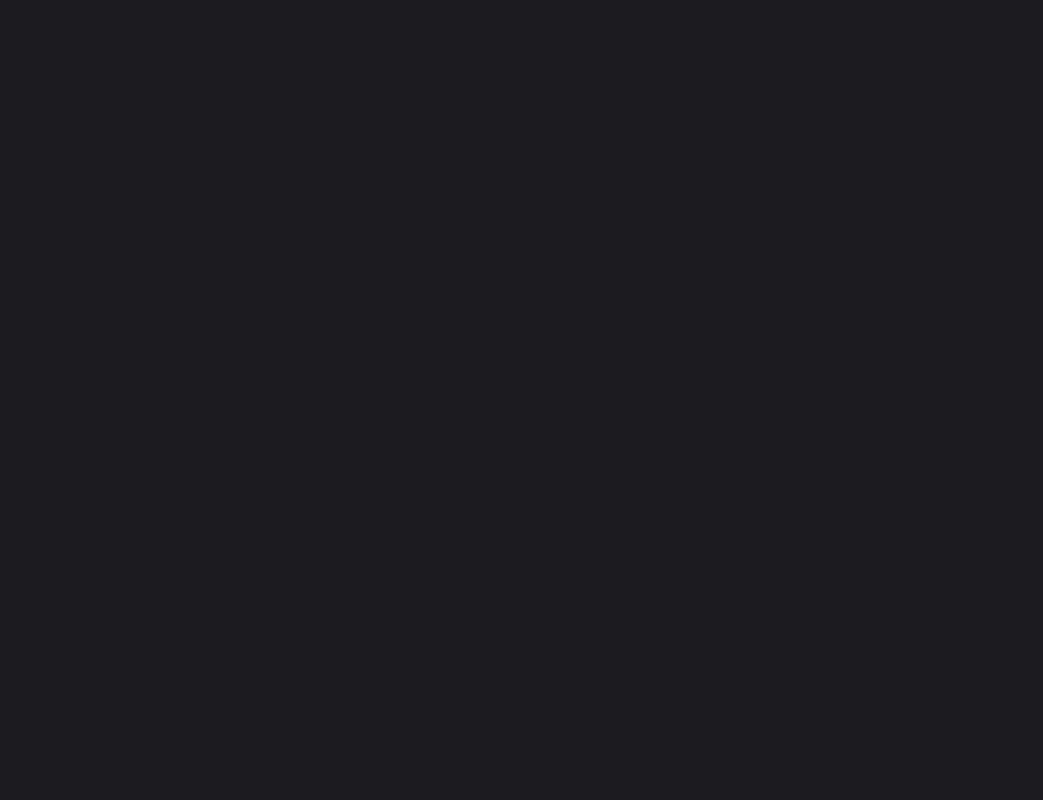
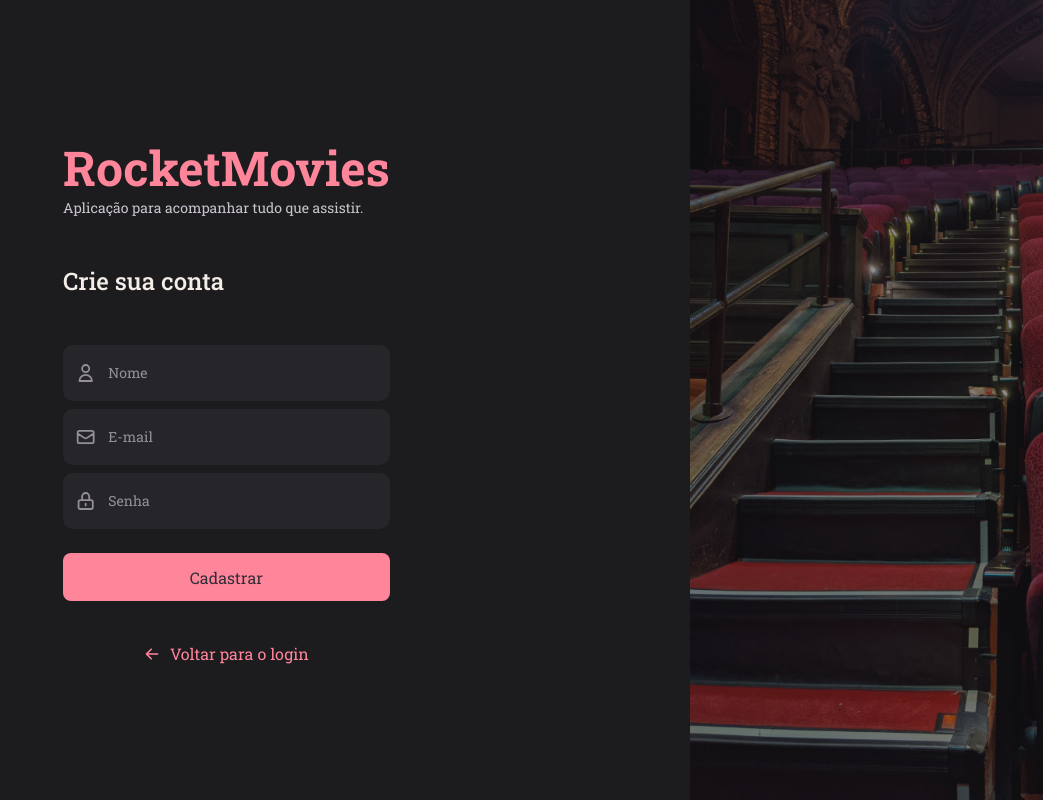
Before and after one commit to evans-costa/rocketmovies-backend, a React (Vite) app in the folder frontend/: page /register in a window 1280 px wide. Before the commit this address had no page. Shown: the whole page, without its empty margins (237-1280 px from the left). Built offline with nearby package versions, Linux system fonts and the light colour scheme.

Commit message:
Creating sign up logic

```diff
--- a/frontend/src/pages/SignUp/index.jsx
+++ b/frontend/src/pages/SignUp/index.jsx
@@ -1,9 +1,7 @@
-import {
-	HiOutlineMail,
-	HiOutlineLockClosed,
-	HiOutlineUser,
-	HiArrowLeft,
-} from "react-icons/hi";
+import { useState } from "react";
+import { useNavigate } from "react-router-dom";
+import { HiOutlineMail, HiOutlineLockClosed, HiOutlineUser, HiArrowLeft } from "react-icons/hi";
+import { api } from "../../services/api";
 
 import { Container, Register, Image } from "./styles";
 
@@ -12,6 +10,29 @@ import { Button } from "../../components/Button";
 import { ButtonText } from "../../components/ButtonText";
 
 export function SignUp() {
+  const [name, setName] = useState("");
+  const [email, setEmail] = useState("");
+  const [password, setPassword] = useState("");
+
+  const navigate = useNavigate();
+
+  async function handleSignUp() {
+    if (!name || !email || !password) {
+      return alert("Fill all the fields!");
+    }
+
+    api
+      .post("/users", { name, email, password })
+      .then(alert("User successfully registered!"), navigate("/"))
+      .catch((error) => {
+        if (error.response) {
+          alert(error.response.data.message);
+        } else {
+          alert("It was not possible to register...");
+        }
+      });
+  }
+
   return (
     <Container>
       <Register>
@@ -19,15 +40,33 @@ export function SignUp() {
         <p>Aplicação para acompanhar tudo que assistir.</p>
 
         <h2>Crie sua conta</h2>
-				<Input type="text" placeholder="Nome" icon={HiOutlineUser} />
-				<Input type="email" placeholder="E-mail" icon={HiOutlineMail} />
-				<Input type="password" placeholder="Senha" icon={HiOutlineLockClosed} />
+        <Input
+          type='text'
+          placeholder='Nome'
+          icon={HiOutlineUser}
+          onChange={(e) => setName(e.target.value)}
+        />
+        <Input
+          type='email'
+          placeholder='E-mail'
+          icon={HiOutlineMail}
+          onChange={(e) => setEmail(e.target.value)}
+        />
+        <Input
+          type='password'
+          placeholder='Senha'
+          icon={HiOutlineLockClosed}
+          onChange={(e) => setPassword(e.target.value)}
+        />
 
-				<Button title="Cadastrar" />
+        <Button
+          title='Cadastrar'
+          onClick={handleSignUp}
+        />
         <ButtonText
-					to="/signin"
+          to='/signin'
           icon={HiArrowLeft}
-					title="Voltar para o login"
+          title='Voltar para o login'
         />
       </Register>
       <Image />
--- a/frontend/src/routes/index.jsx
+++ b/frontend/src/routes/index.jsx
@@ -4,9 +4,9 @@ import { AppRoutes } from "./app.routes";
 import { AuthRoutes } from "./auth.routes";
 
 export function Routes() {
-	return (
-		<BrowserRouter>
-			<AppRoutes />
-		</BrowserRouter>
-	);
+  return (
+    <BrowserRouter>
+      <AuthRoutes />
+    </BrowserRouter>
+  );
 }
```
Also changed, not shown: 1 other file (tests, documents, lock files or other folders). Lines whose indentation alone changed are shown as unchanged.
